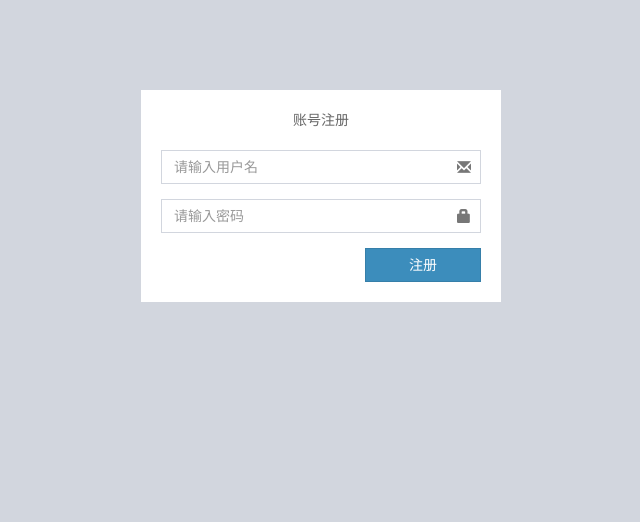
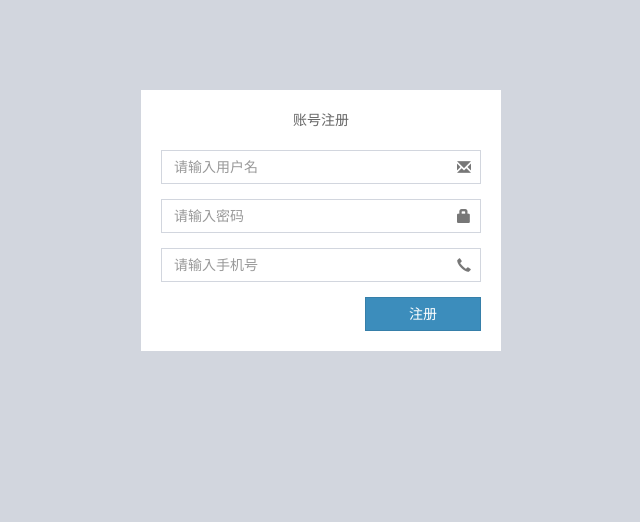
Before and after one commit to kuroboshi007/xiaobu-manage-web-server, a Java web app: template src/main/webapp/WEB-INF/pages/signup.jsp in a window 1280 px wide. Shown: the top 522 px of the page, without its empty margins (319-959 px from the left). Run offline with Tomcat 11, a stand-in JSP engine, Linux system fonts and the light colour scheme; the template is opened without the code that fills it, so the values that code supplies are empty.

Commit message:
增加注册，登录输入框为空判断

```diff
--- a/src/main/webapp/WEB-INF/pages/signup.jsp
+++ b/src/main/webapp/WEB-INF/pages/signup.jsp
@@ -22,12 +22,16 @@
         <p class="login-box-msg">账号注册</p>
         <form id="loginForm">
             <div class="form-group has-feedback">
-                <input type="text" name="nickname" class="form-control" placeholder="请输入用户名"  >
+                <input type="text" name="nickname" id="nickname" class="form-control" placeholder="请输入用户名"  >
                 <span class="glyphicon glyphicon-envelope form-control-feedback"></span>
             </div>
             <div class="form-group has-feedback">
-                <input type="password" name="password" class="form-control" placeholder="请输入密码" >
+                <input type="password" name="password" id="password" class="form-control" placeholder="请输入密码" >
                 <span class="glyphicon glyphicon-lock form-control-feedback"></span>
+            </div>
+            <div class="form-group has-feedback">
+                <input type="text" name="phone" id="phone" class="form-control" placeholder="请输入手机号" >
+                <span class="glyphicon glyphicon-earphone form-control-feedback"></span>
             </div>
             <div class="row">
                 <div class="col-md-5 pull-right">
@@ -44,6 +48,14 @@
 <script type="text/javascript" src="${ctx}/static/plugin/layer/layer.js"></script>
 <script type="text/javascript">
      function signup(){
+
+         if($("#nickname").val()==""){
+             layer.alert("请填写用户名")
+         }else if($("#password").val()==""){
+             layer.alert("请输入密码");
+         }else if($("#phone").val()==""){
+             layer.alert("请输入电话号码");
+         }else{
              $.ajax({
                  type: 'post',
                  url: '/signup/signup',
@@ -55,5 +67,6 @@
                  }
              });
          }
+     }
 </script>
 </html>
```
Also changed, not shown: src/main/webapp/WEB-INF/pages/login.jsp (+9 -3 lines). Lines whose indentation alone changed are shown as unchanged.
